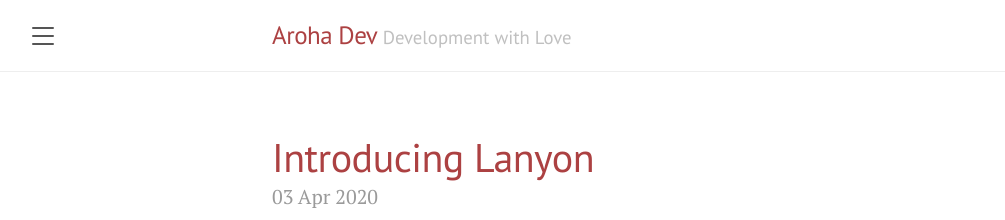
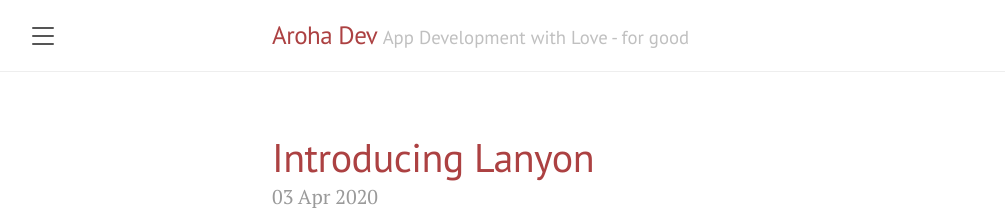
Before and after one commit to tracyjordan/tracyjordan.github.io, a Jekyll site: the page built from index.html, in a window 1280 px wide and 900 px high. Shown: the top 220 px of the window, without its empty margins (8-1013 px from the left). Built offline with Jekyll 4.4.1, drawn with Linux system fonts in a browser that asks for light colours; the list of posts is cut into pages by our own code.

Commit message:
Update _config.yml

```diff
--- a/_config.yml
+++ b/_config.yml
@@ -1,6 +1,6 @@
 # Setup
 title:               Aroha Dev
-tagline:             'Development with Love'
+tagline:             'App Development with Love - for good'
 description:         'mobile app development'
 url:                 https://aroha.dev
 paginate:            5
```
